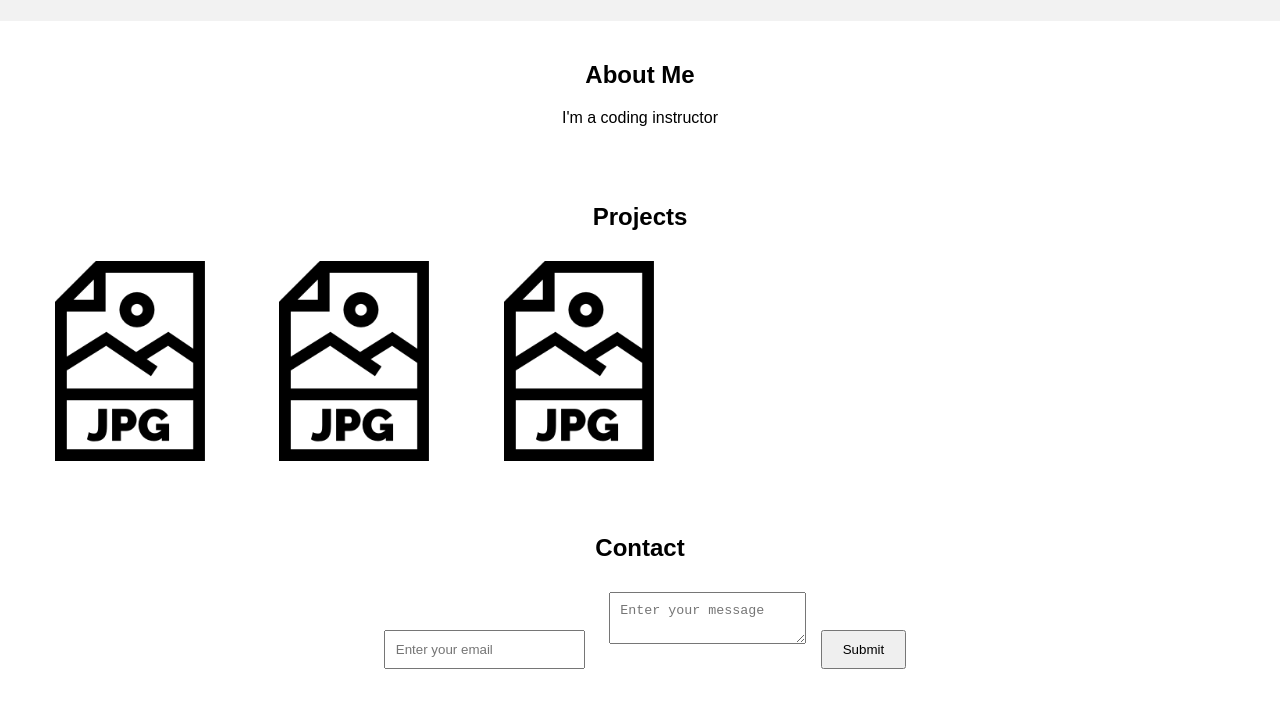
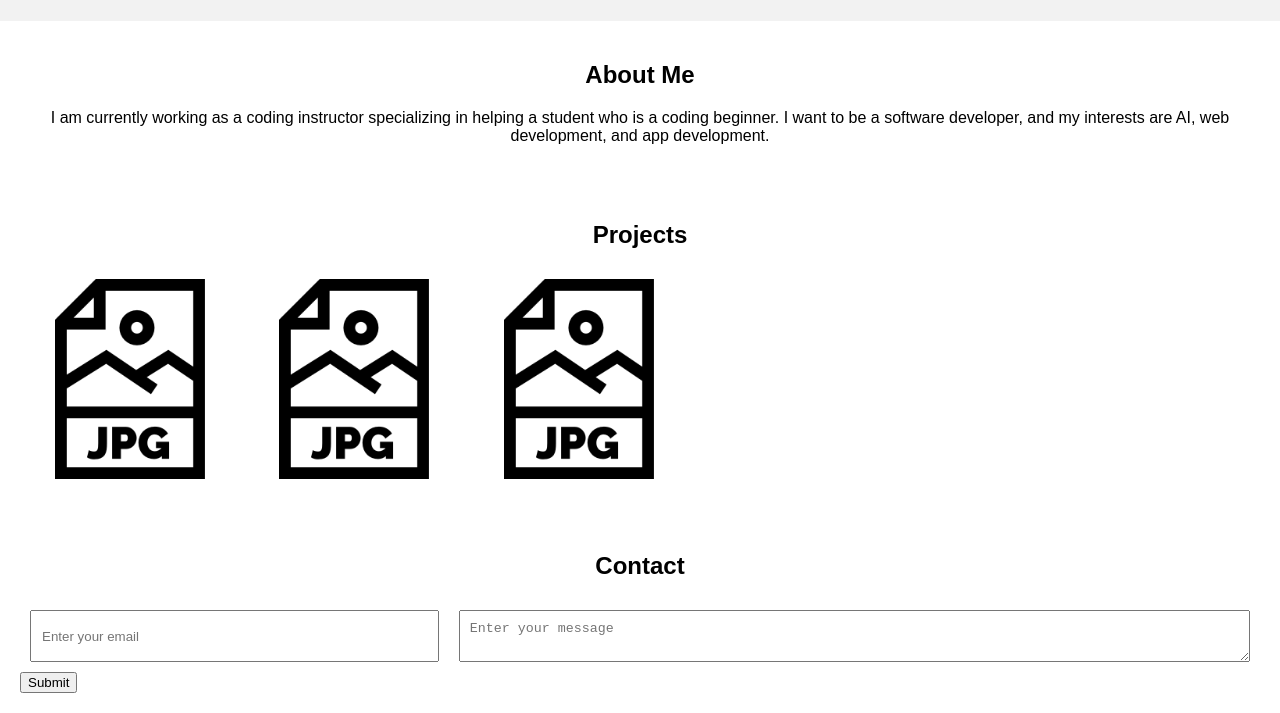
Before and after one commit to JJH0327/test.github.io, a plain HTML site: page index.html in a window 1280 px wide. Shown: the part 303-1016 px from the top of the page. Drawn offline with Linux system fonts and the light colour scheme.

Commit message:
Update index.html

```diff
--- a/index.html
+++ b/index.html
@@ -63,7 +63,8 @@
 
   <section>
     <h2>About Me</h2>
-    <p>I'm a coding instructor </p>
+    <p> I am currently working as a coding instructor specializing in helping a student who is a coding beginner.
+      I want to be a software developer, and my interests are AI, web development, and app development.  </p>
   </section>
 
   <section>
@@ -83,13 +84,13 @@
   </section>
 
   <section>
-    <h2>Contact</h2>
-    <form>
-      <input type="email" placeholder="Enter your email" />
-      <textarea placeholder="Enter your message"></textarea>
-      <button>Submit</button>
-    </form>
-  </section>
+  <h2>Contact</h2>
+  <form style="display: flex; justify-content: space-between;">
+    <input type="email" placeholder="Enter your email" style="flex: 1; margin-right: 10px;" />
+    <textarea placeholder="Enter your message" style="flex: 2;"></textarea>
+  </form>
+  <button>Submit</button>
+</section>
 
   <script>
     var projects = document.querySelectorAll('.project');
```
